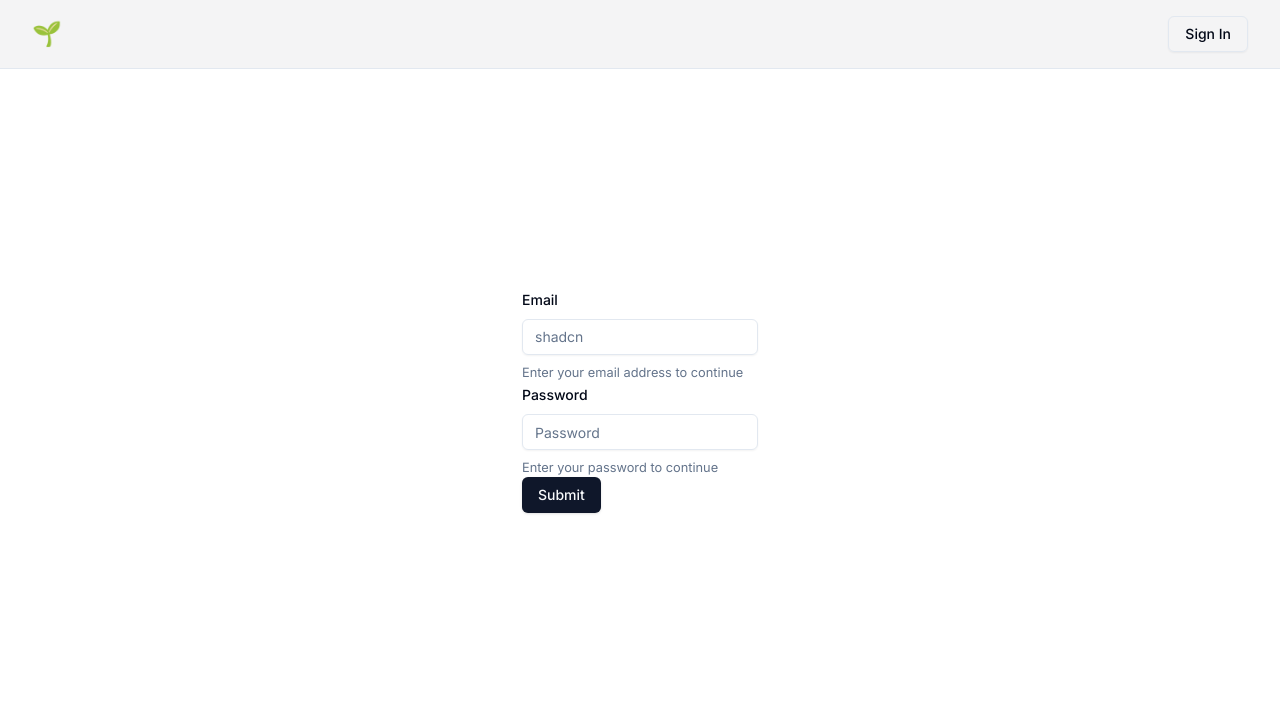
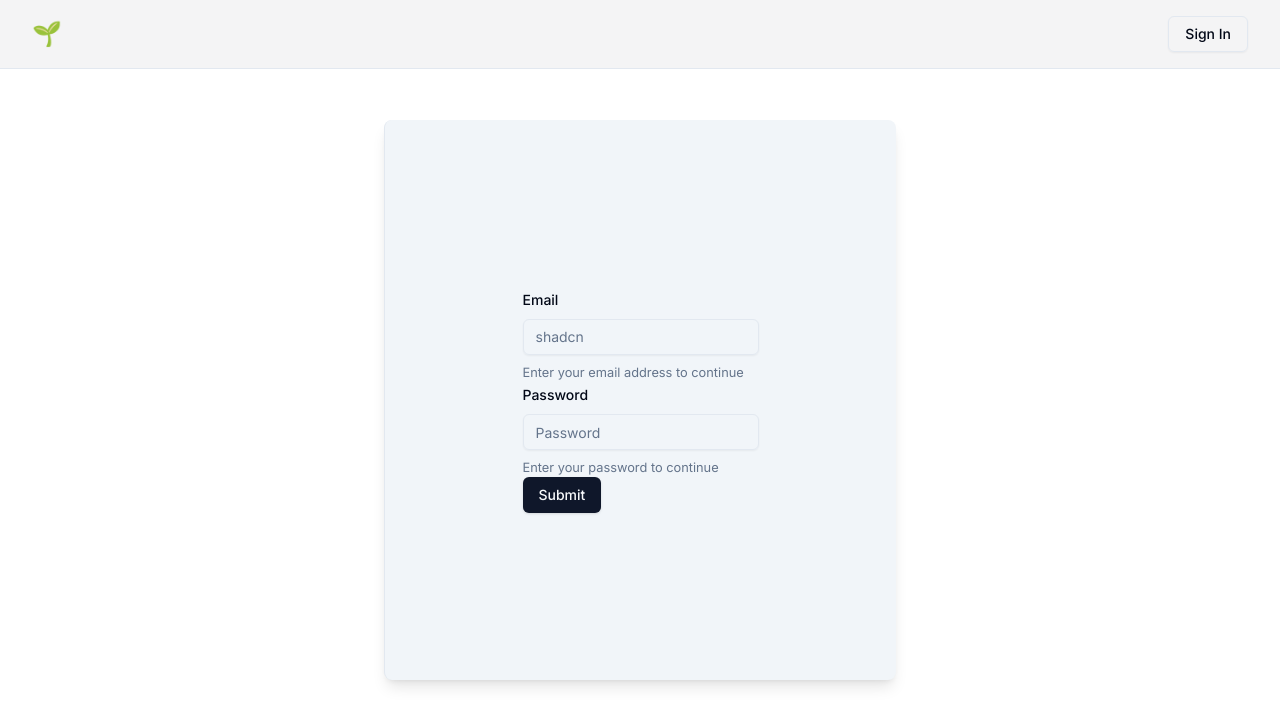
Before and after one commit to KennedyMungai/SimpleAuthUI, a Next.js app: page /sign-in in a window 1280 px wide. Shown: the top 726 px of the page. Built offline with nearby package versions, Linux system fonts and the light colour scheme.

Commit message:
Added some cosmetic update for the auth layout

```diff
--- a/app/(auth)/layout.tsx
+++ b/app/(auth)/layout.tsx
@@ -6,7 +6,7 @@ type Props = {
 
 const AuthLayout = ({ children }: Props) => {
   return (
-    <div className="w-[40vw] h-[70vh] flex items-center justify-center">
+    <div className="w-[40vw] h-[70vh] flex items-center justify-center bg-slate-100 border-s rounded-lg shadow-lg">
       {children}
     </div>
   );
```
